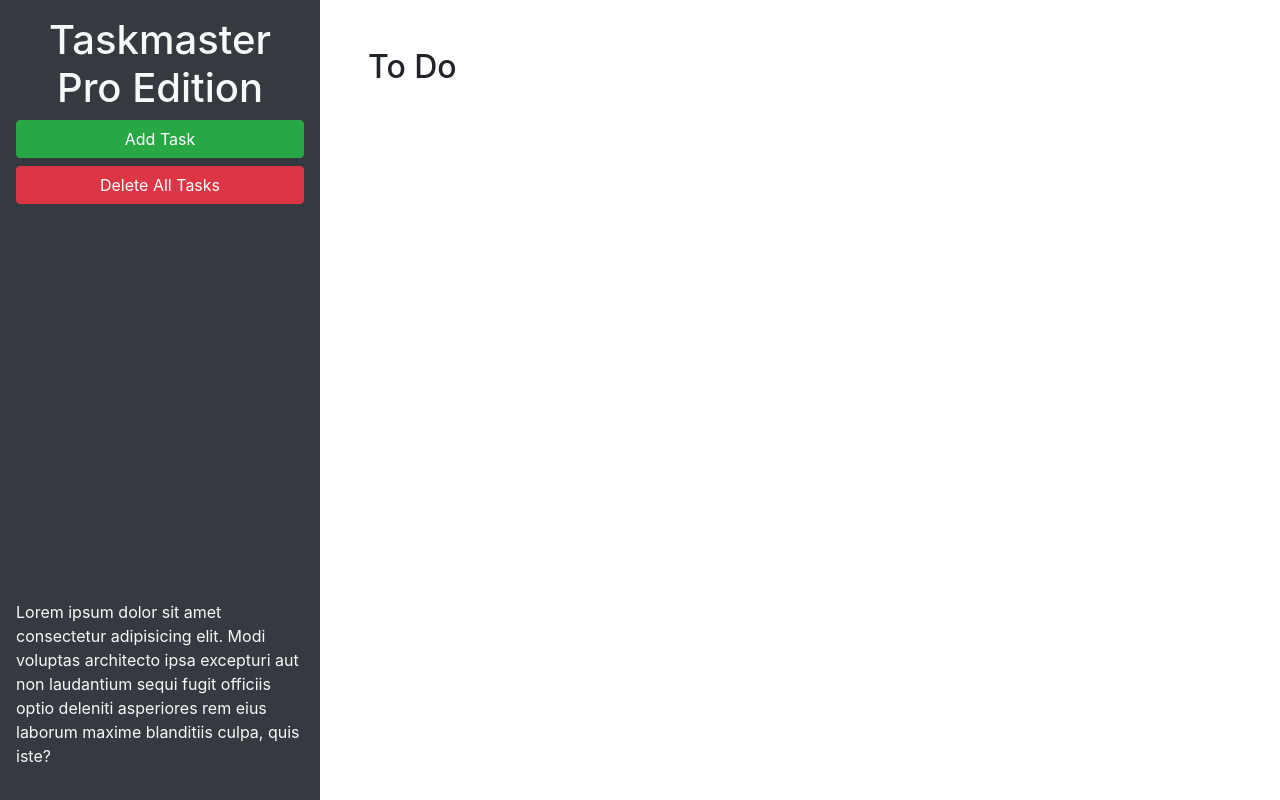
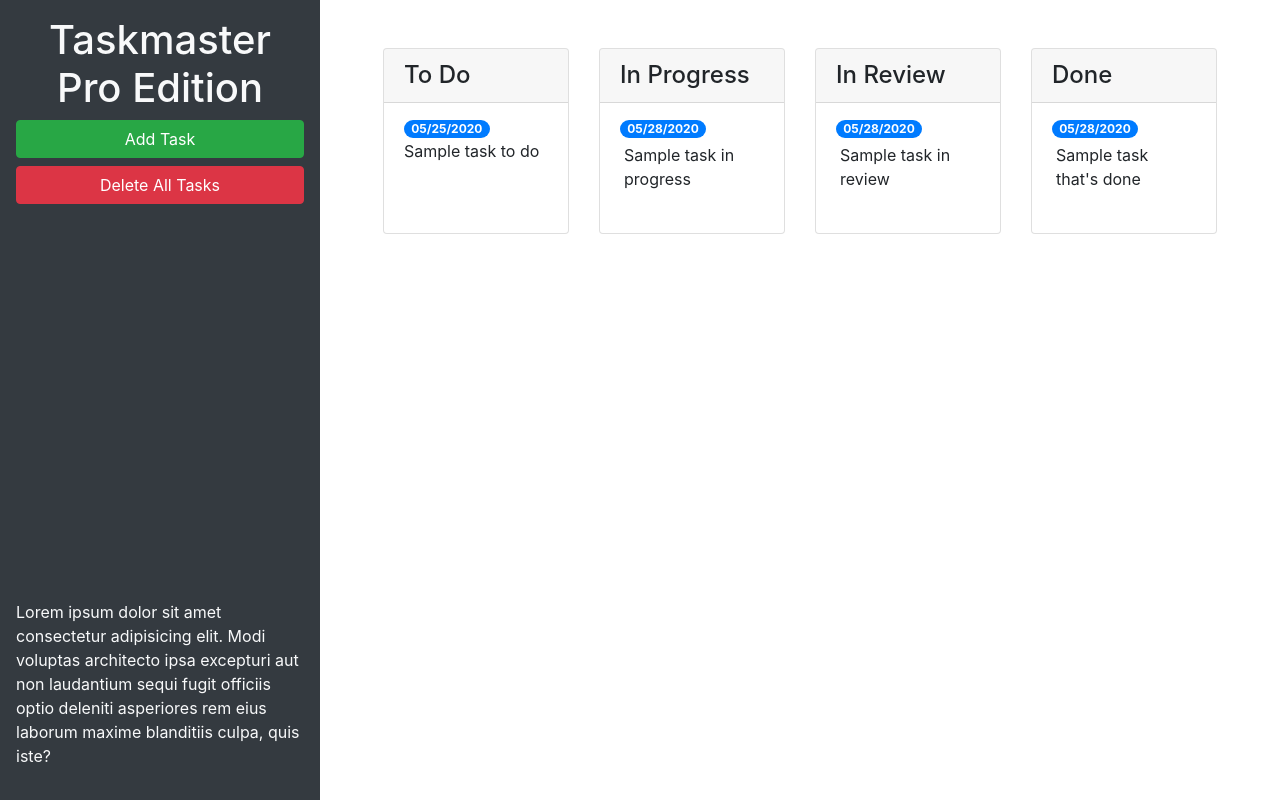
Before and after one commit to nosideri/taskmaster-pro, a plain HTML site: page index.html in a window 1280 px wide. Drawn offline with nearby package versions, Linux system fonts and the light colour scheme.

Commit message:
added some bootstrap componenets for the card and form

```diff
--- a/index.html
+++ b/index.html
@@ -24,9 +24,67 @@
       </p>
     </header>
     <main class="col-12 col-lg-9">
-      <div class="m-5">
-        <h2>To Do</h2>
-        <ul id="list-toDo" class="list-group"> </ul>
+      <div class="m-5 row justify-content-around">
+        <!-- todo start -->
+        <div class="col-12 col-md-6 col-xl-3 mb-3">
+          <div class="card">
+            <h4 class="card-header">
+              To Do
+            </h4>
+            <ul id="list-toDo" class="list-group list-group-flush">
+              <li class="list-group-item">
+                <span class="badge badge-primary badge-pill">05/25/2020</span>
+                <p class-"m-1">Sample task to do</p>
+              </li>
+            </ul>
+          </div>
+        </div>
+        <!-- todo end -->
+        <!-- in progress start -->
+        <div class="col-12 col-md-6 col-xl-3 mb-3">
+          <div class="card">
+            <h4 class="card-header">
+              In Progress
+            </h4>
+            <ul id="list-inProgress" class="list-group list-group-flush">
+              <li class="list-group-item">
+                <span class="badge badge-primary badge-pill">05/28/2020</span>
+                <p class="m-1">Sample task in progress</p>
+              </li>
+            </ul>
+          </div>
+        </div>
+        <!-- in progress end -->
+        <!-- in review start -->
+        <div class="col-12 col-md-6 col-xl-3 mb-3">
+          <div class="card">
+            <h4 class="card-header">
+              In Review
+            </h4>
+            <ul id="list-inReview" class="list-group list-group-flush">
+              <li class="list-group-item">
+                <span class="badge badge-primary badge-pill">05/28/2020</span>
+                <p class="m-1">Sample task in review</p>
+              </li>
+            </ul>
+          </div>
+        </div>
+        <!-- in review end -->
+        <!-- done start -->
+        <div class="col-12 col-md-6 col-xl-3 mb-3">
+          <div class="card">
+            <h4 class="card-header">
+              Done
+            </h4>
+            <ul id="list-done" class="list-group list-group-flush">
+              <li class="list-group-item">
+                <span class="badge badge-primary badge-pill">05/28/2020</span>
+                <p class="m-1">Sample task that's done</p>
+              </li>
+            </ul>
+          </div>
+        </div>
+        <!-- done end -->
       </div>
     </main>
   </div>
@@ -46,11 +104,11 @@
           <form>
             <div class="form-group">
               <label for="modalTaskDescription">Task description</label>
-              <textarea id="modalTaskDescription" rows="3"></textarea>
+              <textarea id="modalTaskDescription" rows="3" class="form-control"></textarea>
             </div>
             <div class="form-group">
               <label for="modalDueDate">Due date</label>
-              <input type="text" id="modalDueDate" placeholder="mm/dd/yyyy" autocomplete="off" />
+              <input type="text" class="form-control" id="modalDueDate" placeholder="mm/dd/yyyy" autocomplete="off" />
             </div>
           </form>
         </div>
```
